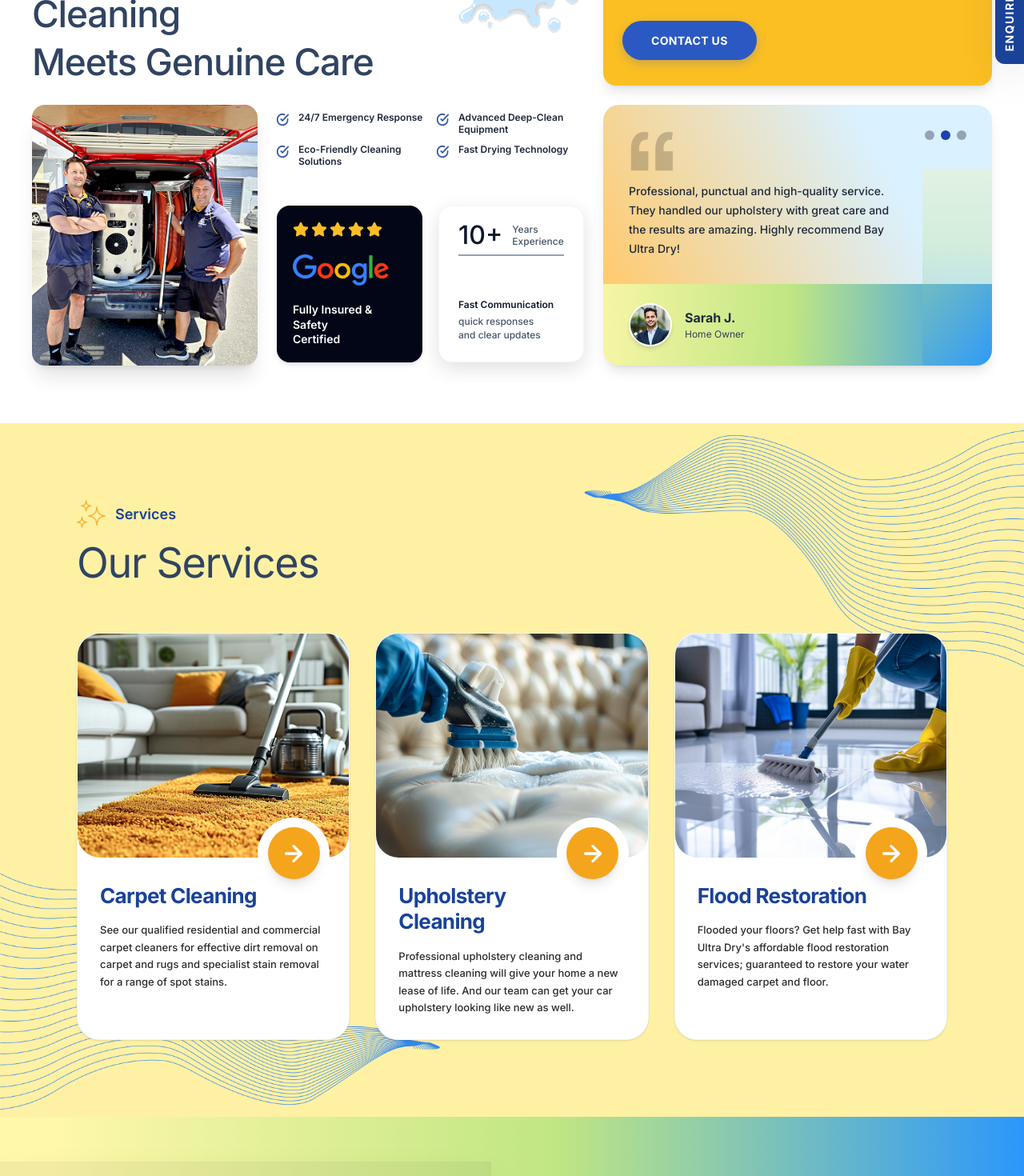
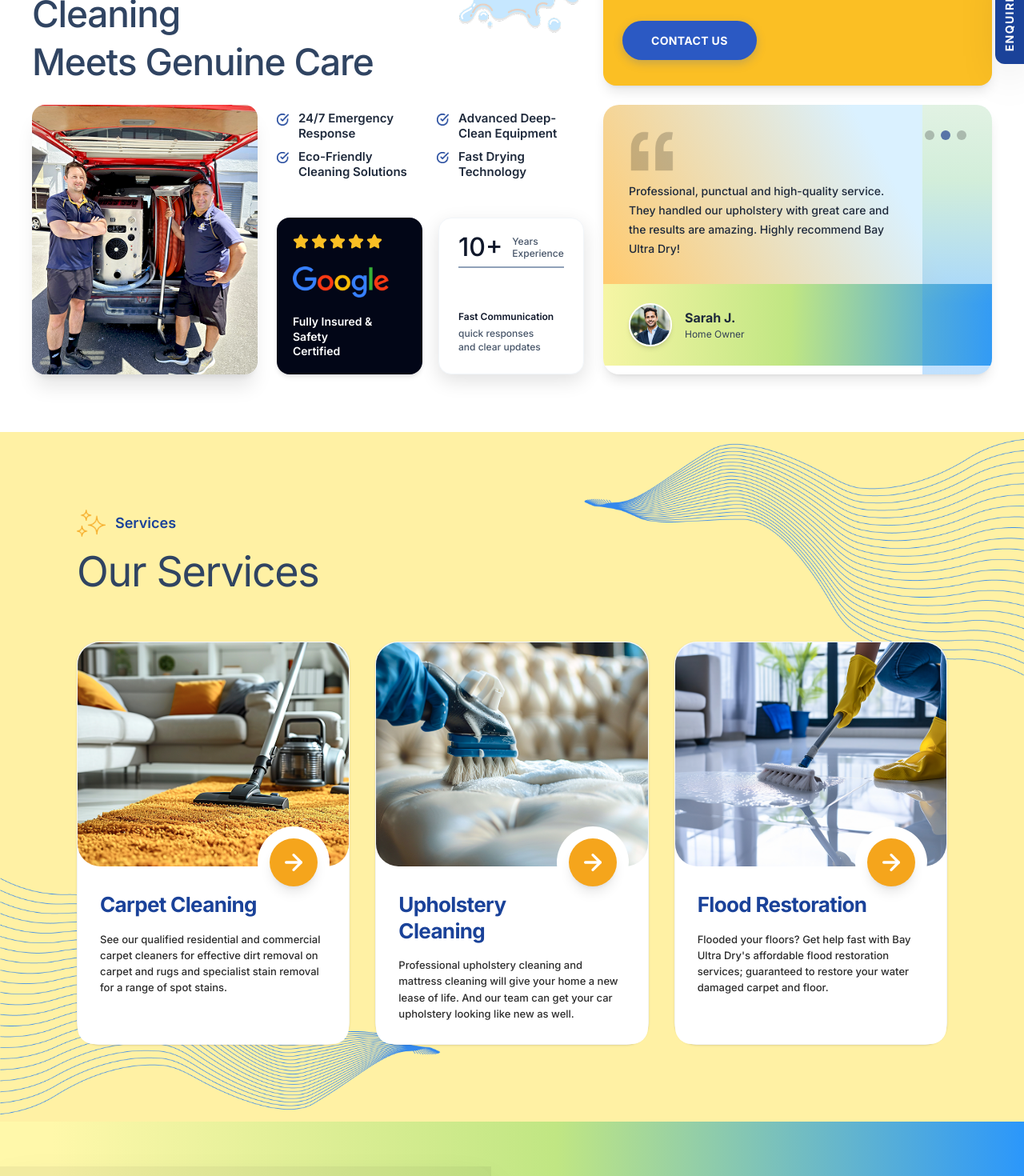
Before and after one commit to ganapathyjothiads-hash/bay_ultra_dry, a Next.js app: page / in a window 1280 px wide. Shown: the part 960-2430 px from the top of the page at 80% size. Built offline with nearby package versions, Linux system fonts and the light colour scheme; grey boxes are pictures that could not be loaded; a web font is replaced by a local one.

Commit message:
Mobile view responsive in home page

```diff
--- a/src/components/home/HeroSection.tsx
+++ b/src/components/home/HeroSection.tsx
@@ -77,7 +77,7 @@ const HeroSection = () => {
                 <h1
                     data-aos="fade-up"
                     data-aos-duration="1000"
-                    className="text-white font-[600] font-display lg:font-medium text-[28px] md:text-[40px] lg:text-[47px] xl:text-[56px] leading-[1.3] lg:leading-[1.15] mb-4 lg:mb-8 tracking-wide lg:tracking-medium"
+                    className="text-white font-[600] font-display lg:font-medium text-[28px] md:text-[40px] lg:text-[47px] xl:text-[56px] leading-[1.3] lg:leading-[1.15] mb-5 lg:mb-8 tracking-wide lg:tracking-medium"
                 >
                     <span >
                         Professional Carpet, Upholstery &amp; Flood Restoration
@@ -89,7 +89,7 @@ const HeroSection = () => {
                     data-aos="fade-up"
                     data-aos-delay="200"
                     data-aos-duration="1000"
-                    className="text-[#FFF1A4] font-[600] text-[14px] xs:text-[16px] md:text-[16px] mb-5 leading-[1.5] lg:max-w-none"
+                    className="text-[#FFF1A4] font-[600] text-[16px] xs:text-[16px] md:text-[16px] mb-5 leading-[1.5] lg:max-w-none"
                 >
                     <span>
                         Fast, Reliable &amp; Flexible Cleaning for Your Tauranga Home or Business.
@@ -102,7 +102,7 @@ const HeroSection = () => {
                     data-aos-duration="1000"
                     className="text-[#CDCDCD] text-[16px] md:text-[12px] lg:max-w-[620px] leading-[1.3] px-2 lg:px-0"
                 >
-                    <span className="text-[11px] md:text-[13px] leading-relaxed font-sans">
+                    <span className="text-[15px] md:text-[13px] leading-relaxed font-sans">
                         As Tauranga&apos;s 5-star-rated specialists, we excel in carpet cleaning,
                         upholstery <br />care, and emergency flood restoration.
                     </span>
--- a/src/components/home/ServicesSection.tsx
+++ b/src/components/home/ServicesSection.tsx
@@ -209,9 +209,9 @@ const ServicesSection = () => {
                                 </div>
 
                                 {/* Content */}
-                                <div className="relative p-7 flex flex-col flex-grow bg-white rounded-b-[28px]">
-                                    <div className="absolute -top-[50px] right-6 w-[90px] h-[90px] bg-white rounded-full flex items-center justify-center z-20">
-                                        <div className="w-[65px] h-[65px] bg-[#F5A51C] rounded-full flex items-center justify-center shadow-lg cursor-pointer hover:bg-[#E8950B] transition-colors">
+                                <div className="relative p-7 flex flex-col flex-grow bg-white rounded-b-[20px]">
+                                    <div className="absolute -top-[50px] md:-top-[50px] right-6 md:right-6 w-[60px] md:w-[90px] h-[60px] md:h-[90px] bg-white rounded-full flex items-center justify-center z-20">
+                                        <div className="w-[40px] md:w-[60px] h-[40px] md:h-[60px] bg-[#F5A51C] rounded-full flex items-center justify-center shadow-lg cursor-pointer hover:bg-[#E8950B] transition-colors">
                                             <ArrowRight
                                                 className="text-white w-8 h-8 transition-transform duration-[600ms] ease-out group-hover:-rotate-45"
                                                 strokeWidth={2.5}
@@ -219,11 +219,11 @@ const ServicesSection = () => {
                                         </div>
                                     </div>
 
-                                    <h3 className="text-[24px] md:text-[26px] font-bold text-[#1A4299] mb-4 pr-16 tracking-tight leading-tight mt-1">
+                                    <h3 className="text-[16px] md:text-[26px] font-bold text-[#1A4299] mb-2 md:mb-4 pr-16 tracking-tight leading-tight mt-1">
                                         {service.title}
                                     </h3>
 
-                                    <p className="text-[#2C2C2C] leading-[1.65] text-[13px] font-medium">
+                                    <p className="text-[#2C2C2C] leading-[1.55] text-[11px] md:text-[13px] font-medium">
                                         {service.description}
                                     </p>
                                 </div>
--- a/src/components/home/WelcomeSection.tsx
+++ b/src/components/home/WelcomeSection.tsx
@@ -73,7 +73,7 @@ const WelcomeSection = () => {
                         data-aos="zoom-in"
                         data-aos-duration="1000"
                         data-aos-delay="200"
-                        className="order-2 lg:order-none lg:col-span-6 xl:col-span-2 flex justify-center py-4 mt-[-46px] lg:py-0"
+                        className="order-2 lg:order-none lg:col-span-6 xl:col-span-2 flex justify-center py-10 mt-[-46px] lg:py-0"
                     >
                         <div className="relative w-[260px] h-[260px] md:w-[240px] md:h-[240px]">
                             {/* Splash Background Image */}
@@ -142,7 +142,7 @@ const WelcomeSection = () => {
                                         height={15}
                                         className="object-cover mt-[3px]"
                                     />
-                                    <span className="text-[12px] font-semibold text-[#1E293B] leading-tight">{feature}</span>
+                                    <span className="text-[15px] font-semibold text-[#1E293B] leading-tight">{feature}</span>
                                 </div>
                             ))}
                         </div>
@@ -267,7 +267,7 @@ const WelcomeSection = () => {
                     >
                         {/* Right Side Vertical Gradient Stripe */}
                         <div
-                            className="absolute top-20 right-0 w-[18%] h-full z-20 opacity-30 pointer-events-none"
+                            className="absolute -right-16 top-0 w-[40%] h-full z-20 opacity-40 pointer-events-none blur-[80px] lg:right-0 lg:top-0 lg:w-[18%] lg:opacity-30 lg:blur-none"
                             style={{
                                 background: 'linear-gradient(180deg, #FFF8AA -6.72%, #C0E683 28.06%, #2B97FB 73.83%)'
                             }}
```
